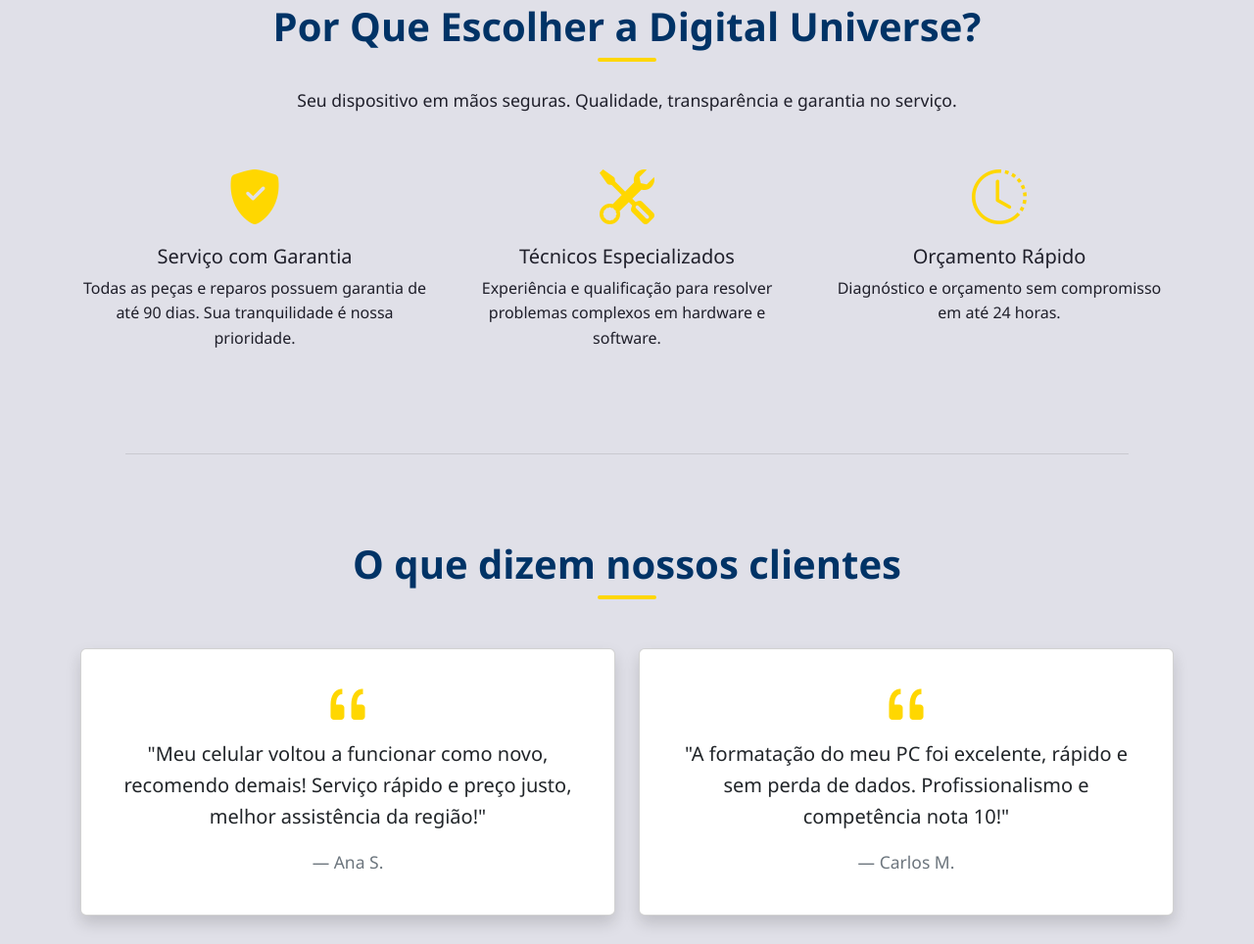
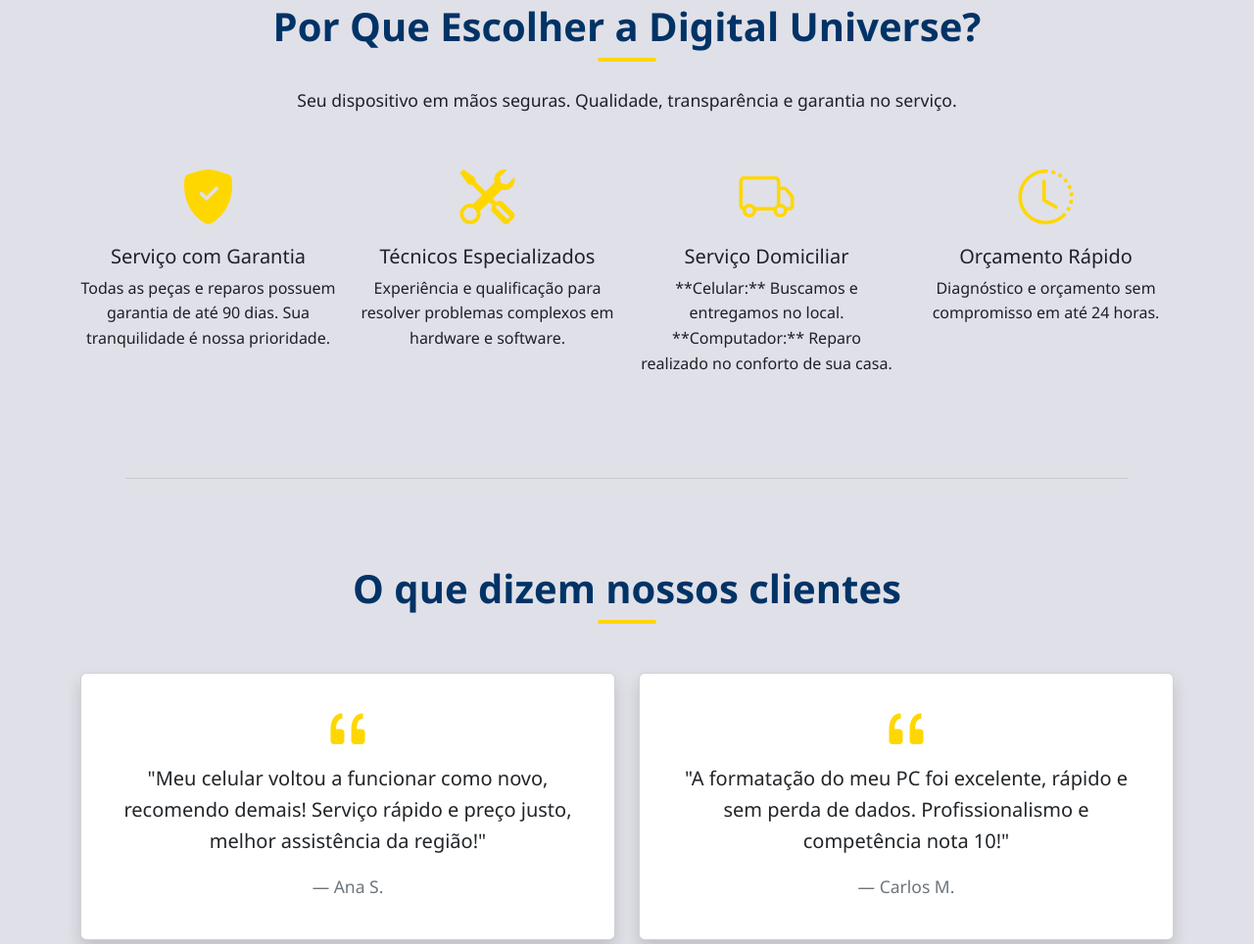
Before and after one commit to Nukaus/nukaus.github.io, a plain HTML site: page index.html in a window 1280 px wide. Shown: the part 1311-2275 px from the top of the page at 98% size. Drawn offline with nearby package versions, Linux system fonts and the light colour scheme.

Commit message:
Update index.html

```diff
--- a/index.html
+++ b/index.html
@@ -98,17 +98,26 @@
                     <p>Seu dispositivo em mãos seguras. Qualidade, transparência e garantia no serviço.</p>
                 </div>
                 <div class="row g-4">
-                    <div class="col-md-4">
+
+                    <div class="col-md-6 col-lg-3">
                         <i class="bi bi-shield-fill-check display-4"></i>
                         <h5 class="mt-3">Serviço com Garantia</h5>
                         <p>Todas as peças e reparos possuem garantia de até 90 dias. Sua tranquilidade é nossa prioridade.</p>
                     </div>
-                    <div class="col-md-4">
+
+                    <div class="col-md-6 col-lg-3">
                         <i class="bi bi-tools display-4"></i>
                         <h5 class="mt-3">Técnicos Especializados</h5>
                         <p>Experiência e qualificação para resolver problemas complexos em hardware e software.</p>
                     </div>
-                    <div class="col-md-4">
+
+                    <div class="col-md-6 col-lg-3">
+                        <i class="bi bi-truck display-4"></i>
+                        <h5 class="mt-3">Serviço Domiciliar</h5>
+                        <p>**Celular:** Buscamos e entregamos no local. **Computador:** Reparo realizado no conforto de sua casa.</p>
+                    </div>
+
+                    <div class="col-md-6 col-lg-3">
                         <i class="bi bi-clock-history display-4"></i>
                         <h5 class="mt-3">Orçamento Rápido</h5>
                         <p>Diagnóstico e orçamento sem compromisso em até 24 horas.</p>
```
